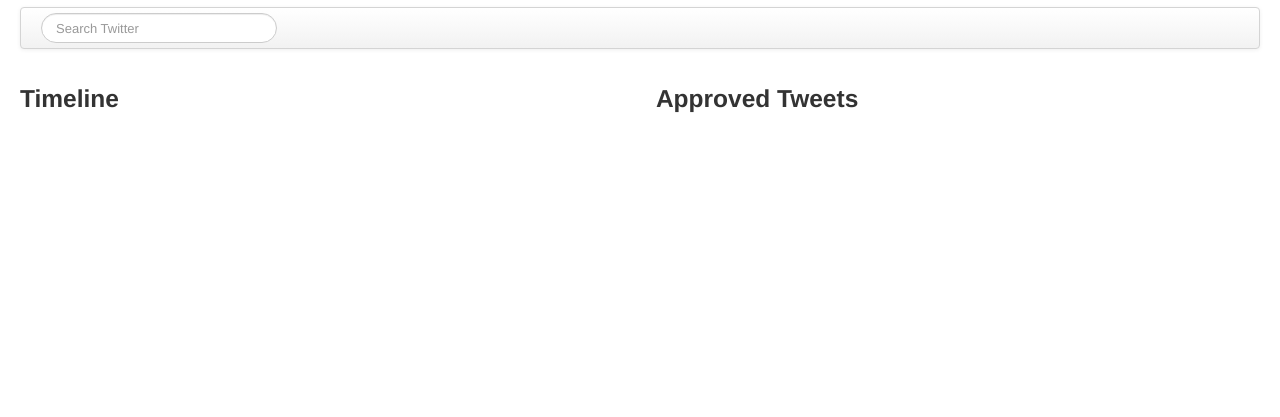
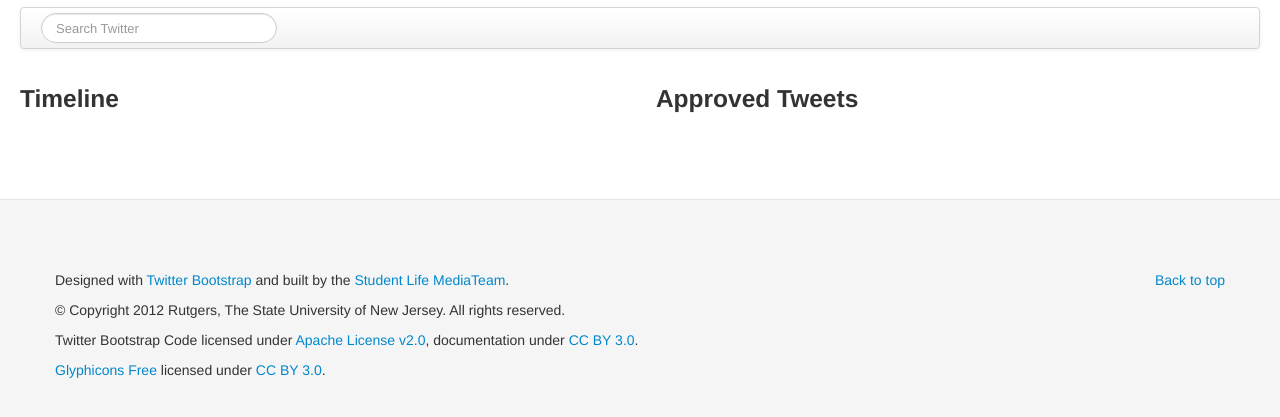
Before and after one commit to jmaltz/LTC-Real-Time-Tweets, a website: page views/admin.html in a window 1280 px wide. Shown: the part 53-470 px from the top of the page. Drawn offline with nearby package versions, Linux system fonts and the light colour scheme; no server answers.

Commit message:
added footer to project

```diff
--- a/css/style.css
+++ b/css/style.css
@@ -49,3 +49,9 @@
 #tweets-admin .tweet .approve-tweet {
     margin-top: 10px;
 }
+.footer {
+    background-color: whiteSmoke;
+    border-top: 1px solid #E5E5E5;
+    margin-top: 70px;
+    padding: 70px 0;
+}
--- a/views/admin.html
+++ b/views/admin.html
@@ -50,6 +50,15 @@
       <div id="approved-tweets-content"></div>
     </div>
   </div>
+</div>
+<div class="footer">
+      <div class="container">
+        <p class="pull-right"><a href="#">Back to top</a></p>
+        <p>Designed with <a href="http://twitter.github.com/bootstrap/index.html" target="_blank">Twitter Bootstrap</a> and built by the <a href="http://mediateam.rutgers.edu" target="_blank">Student Life MediaTeam</a>.</p>
+        <p>&copy; Copyright 2012 Rutgers, The State University of New Jersey. All rights reserved.</p>
+        <p>Twitter Bootstrap Code licensed under <a href="http://www.apache.org/licenses/LICENSE-2.0" target="_blank">Apache License v2.0</a>, documentation under <a href="http://creativecommons.org/licenses/by/3.0/">CC BY 3.0</a>.</p>
+        <p><a href="http://glyphicons.com">Glyphicons Free</a> licensed under <a href="http://creativecommons.org/licenses/by/3.0/">CC BY 3.0</a>.</p>
+      </div>
 </div>
 <script type="text/javascript">
     var socket = io.connect();
```
